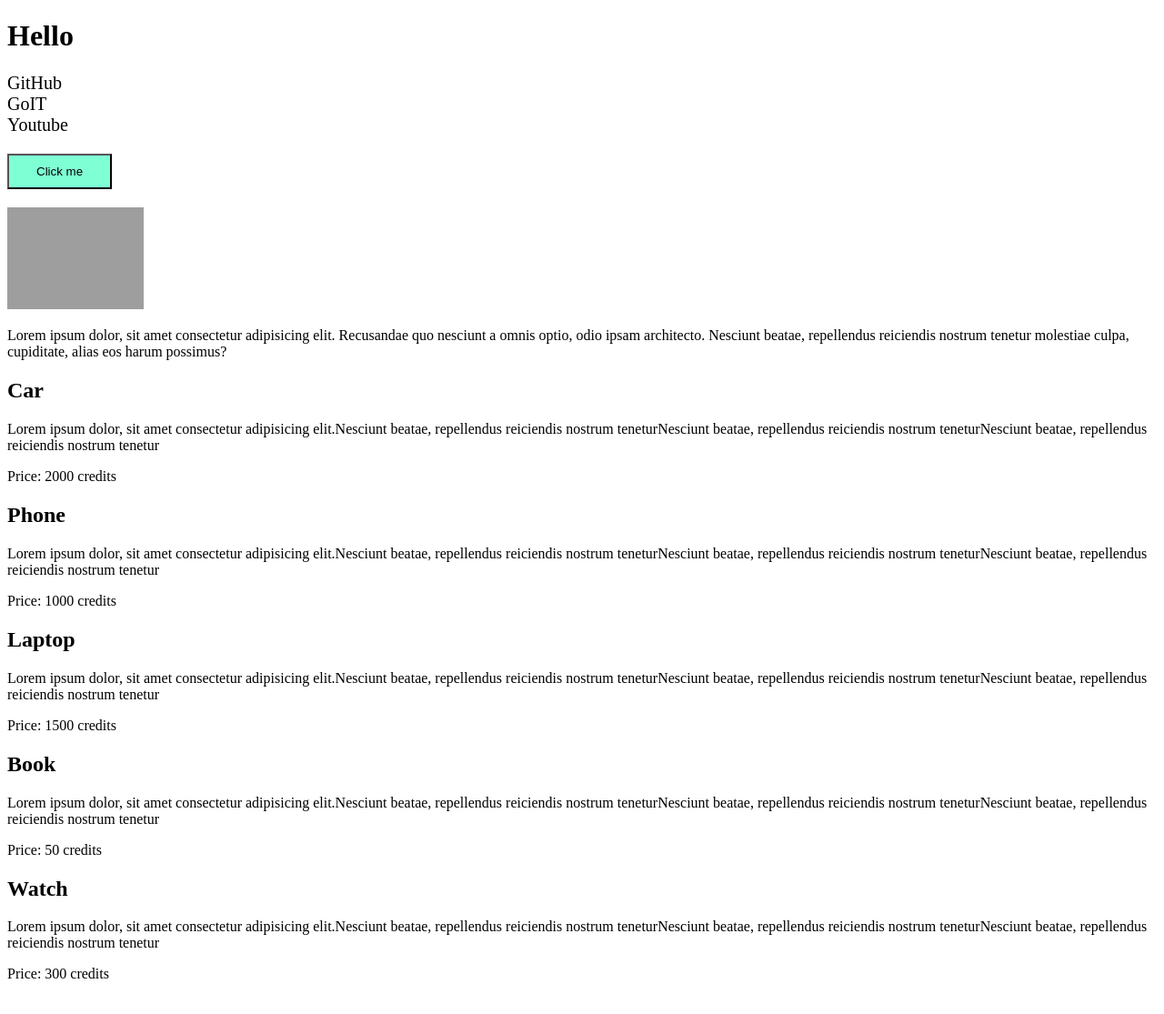
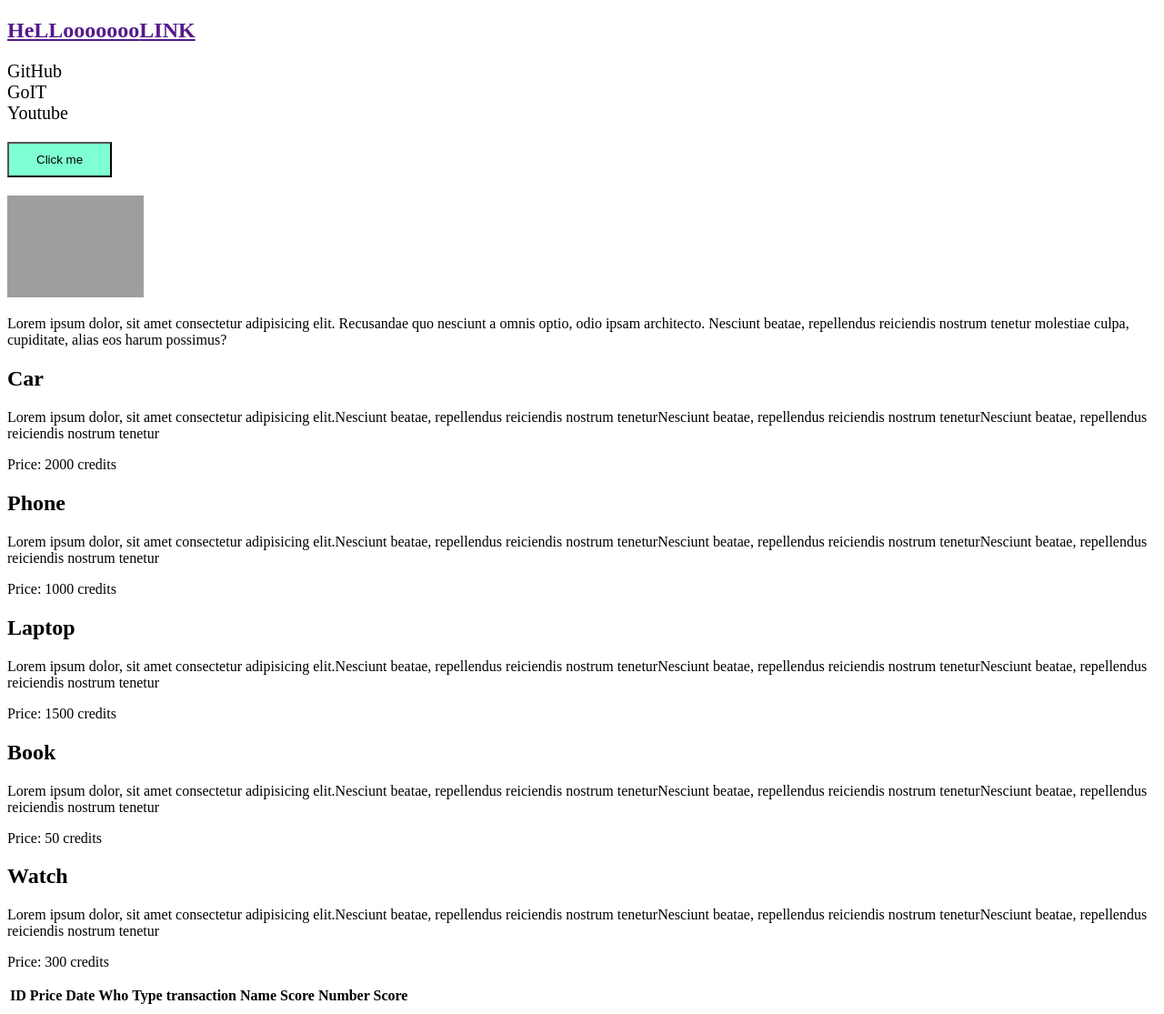
Before and after one commit to YK9968/practice_js, a plain HTML site: page index.html in a window 1280 px wide. Shown: the whole page at 91% size. Drawn offline with Linux system fonts and the light colour scheme; grey boxes are pictures that could not be loaded.

Commit message:
h,j,jb.k.b/l

```diff
--- a/index.html
+++ b/index.html
@@ -7,7 +7,8 @@
     <link rel="stylesheet" href="./style.css" />
   </head>
   <body>
-    <h1 class="main-title">Hello</h1>
+    <!-- <h1 class="main-title">Hello</h1> -->
+    <h2 class="sub-title">HELLO SUB <span>TITLE</span></h2>
     <nav class="nav-page">
       <ul class="nav-list">
         <li class="nav-list-item">
@@ -40,5 +41,19 @@
       <!-- <script src="./js-class-get-set-private.js"></script> -->
       <script src="./js-DOM.js"></script>
     </div>
+
+    <table>
+      <thead>
+        <tr>
+          <th>ID</th>
+          <th>Price</th>
+          <th>Date</th>
+          <th>Who</th>
+          <th>Type transaction</th>
+          <th>Name Score</th>
+          <th>Number Score</th>
+        </tr>
+      </thead>
+    </table>
   </body>
 </html>
--- a/js-DOM.js
+++ b/js-DOM.js
@@ -192,3 +192,65 @@ const elem = productsMasiive.map(createCard);
 console.log(elem);
 
 container.append(...elem);
+
+const subTitleEL = document.querySelector('.sub-title');
+
+subTitleEL.innerHTML = '<a href="">LINK</a>';
+subTitleEL.insertAdjacentHTML('afterBegin', '<a href="">HeLLooooooo</a>');
+
+
+
+
+
+
+const tabletTransactions = [
+  {
+    ID: 1,
+    Price: 10.99,
+    Date: '2022-01-01',
+    Who: 'John',
+    'Type transaction': 'Purchase',
+    'Name Score': 'Company A',
+    'Number Score': 5,
+  },
+  {
+    ID: 2,
+    Price: 5.99,
+    Date: '2022-01-02',
+    Who: 'Jane',
+    'Type transaction': 'Sale',
+    'Name Score': 'Company B',
+    'Number Score': 4,
+  },
+  {
+    ID: 3,
+    Price: 7.49,
+    Date: '2022-01-03',
+    Who: 'Mike',
+    'Type transaction': 'Purchase',
+    'Name Score': 'Company C',
+    'Number Score': 3,
+  },
+  {
+    ID: 4,
+    Price: 3.99,
+    Date: '2022-01-04',
+    Who: 'Sarah',
+    'Type transaction': 'Sale',
+    'Name Score': 'Company D',
+    'Number Score': 2,
+  },
+  {
+    ID: 5,
+    Price: 8.99,
+    Date: '2022-01-05',
+    Who: 'David',
+    'Type transaction': 'Purchase',
+    'Name Score': 'Company E',
+    'Number Score': 1,
+  },
+];
+
+
+
+const createTransactionMarkup = transaction => {}
```
